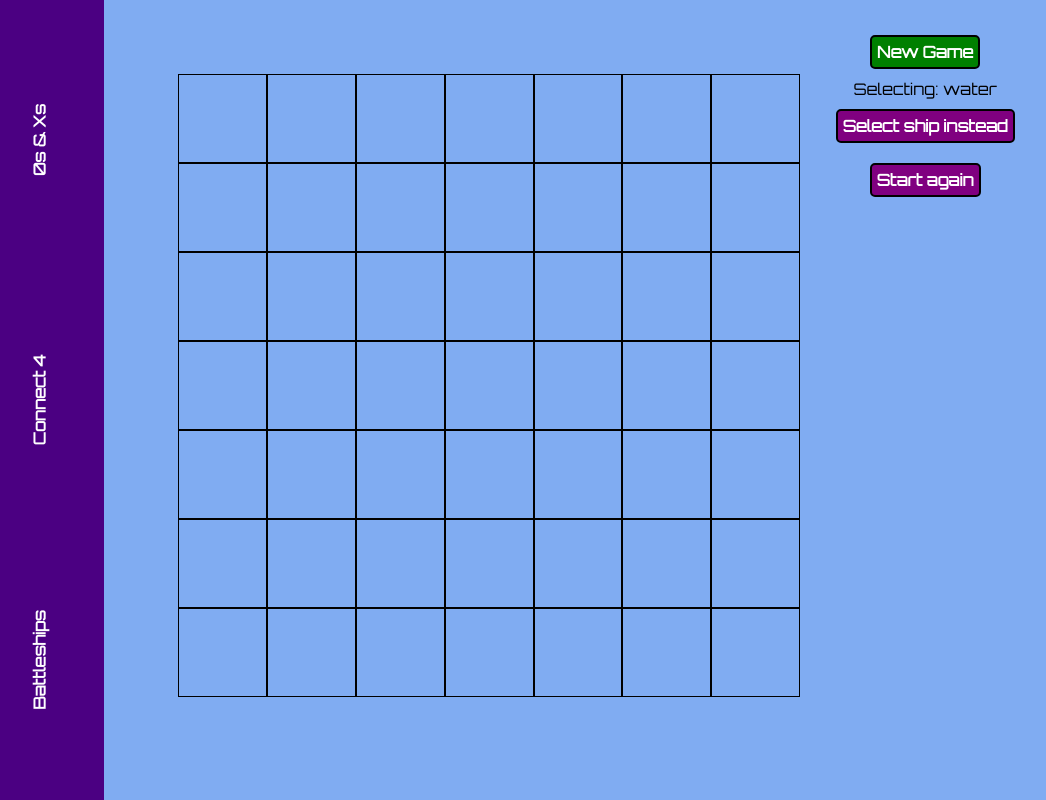
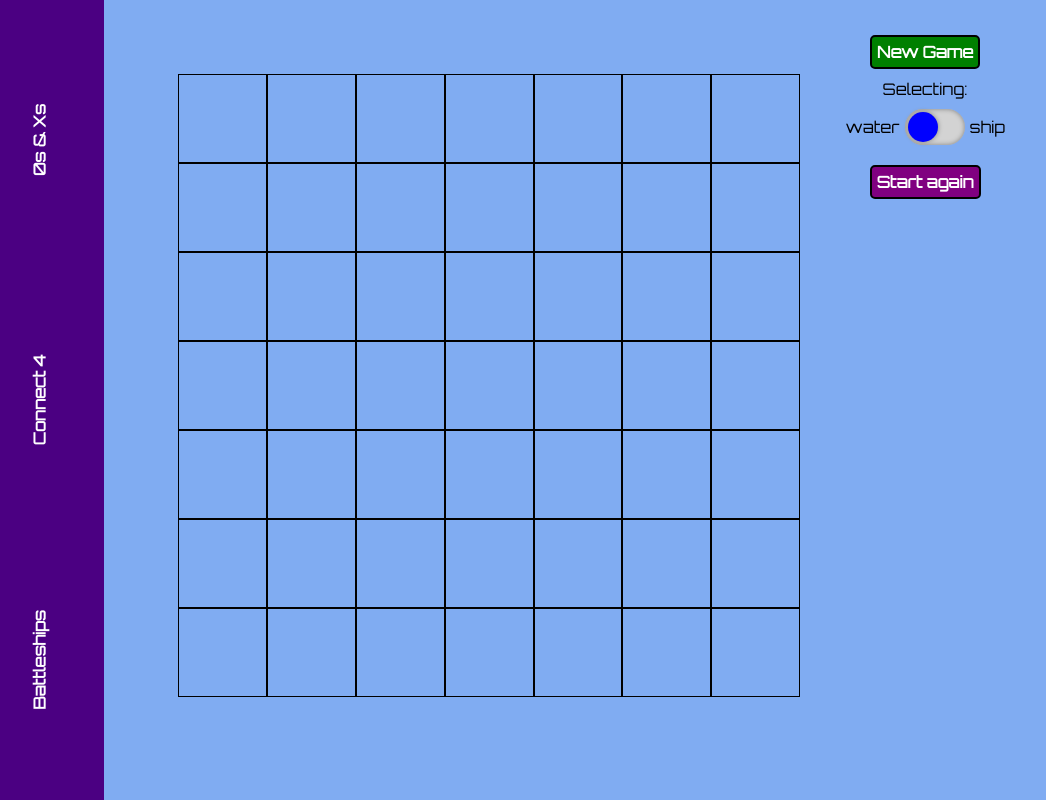
Before and after one commit to KateHoward10/noughts-and-crosses, a React (Create React App) app: page /battleships in a window 1280 px wide. Shown: the whole page, without its empty margins (26-1072 px from the left). Built offline with nearby package versions, Linux system fonts and the light colour scheme.

Commit message:
Toggle between water and ship

```diff
--- a/src/components/Battleships/index.js
+++ b/src/components/Battleships/index.js
@@ -1,6 +1,7 @@
 import React, { useState } from 'react';
 import Button from '../Button';
 import Tile from './Tile';
+import OptionToggle from '../OptionToggle';
 
 function Battleships() {
   const tileSideLength = Math.min(window.innerWidth, window.innerHeight) / 9;
@@ -178,10 +179,8 @@ function Battleships() {
       </div>
       <div className="controls">
         <Button onClick={generateShips}>New Game</Button>
-        <p>Selecting: {selectingWater ? 'water' : 'ship'}</p>
-        <Button colour="purple" onClick={() => toggleSelectingWater(!selectingWater)}>
-          Select {selectingWater ? 'ship' : 'water'} instead
-        </Button>
+        <p>Selecting:</p>
+        <OptionToggle options={['water', 'ship']} colours={['blue', 'yellow']} firstOptionSelected={selectingWater} setOption={() => toggleSelectingWater(!selectingWater)} />
         <p>{completed && "That's it, well done!"}</p>
         {ships.map((ship, index) => (
           <p key={index} style={{ color: ship.every(part => selectedAsShips.includes(part)) ? 'grey' : 'black' }}>
--- a/src/components/OptionToggle/index.js
+++ b/src/components/OptionToggle/index.js
@@ -6,7 +6,7 @@ import {
   Slider,
 } from "./styles";
 
-const OptionToggle = ({ options, firstOptionSelected, setOption }) => (
+const OptionToggle = ({ options, colours, firstOptionSelected, setOption }) => (
   <ToggleContainer>
     {options[0]}
     <Toggle firstOptionSelected={firstOptionSelected}>
@@ -14,7 +14,7 @@ const OptionToggle = ({ options, firstOptionSelected, setOption }) => (
         type="checkbox"
         onChange={e => setOption(e.target.checked)}
       />
-      <Slider firstOptionSelected={firstOptionSelected} />
+      <Slider colours={colours} firstOptionSelected={firstOptionSelected} />
     </Toggle>
     {options[1]}
   </ToggleContainer>
--- a/src/components/OptionToggle/styles.js
+++ b/src/components/OptionToggle/styles.js
@@ -24,12 +24,12 @@ export const Hidden = styled.input`
   display: none;
 `;
 
-export const Slider = styled.div`
+export const Slider = styled.div(({ colours, firstOptionSelected }) =>`
   cursor: pointer;
   width: 30px;
   height: 30px;
   border-radius: 50%;
   margin: 3px;
   box-shadow: 0 0 5px grey;
-  background-color: ${props => props.firstOptionSelected ? "yellow" : "red"};
-`;
+  background-color: ${colours ? colours[Number(!firstOptionSelected)] : ["yellow", "red"][Number(!firstOptionSelected)] };
+`);
```
